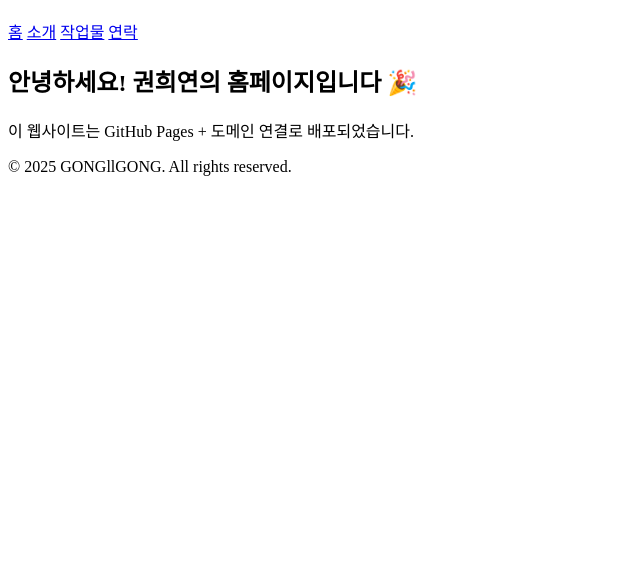
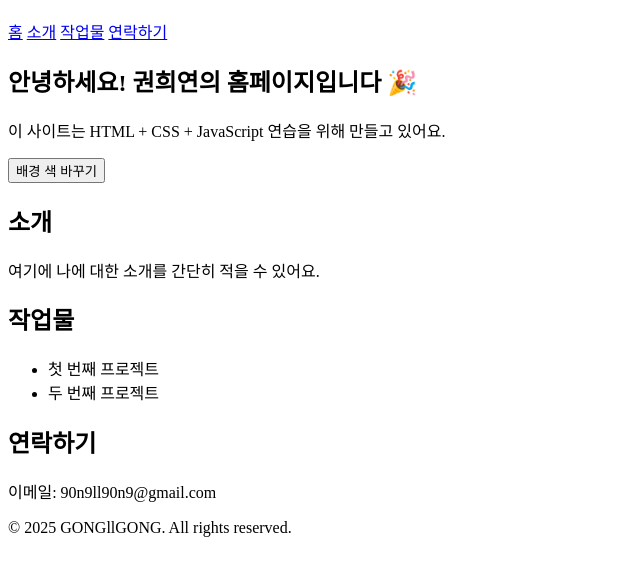
Before and after one commit to GONGllGONG/010-homepage, a plain HTML site: page index.html in a window 1280 px wide. Shown: the part 61-636 px from the top of the page, without its empty margins (0-640 px from the left). Drawn offline with Linux system fonts and the light colour scheme.

Commit message:
update homepage structure

```diff
--- a/index.html
+++ b/index.html
@@ -1,34 +1,66 @@
 <!DOCTYPE html>
 <html lang="ko">
 <head>
-  <meta charset="UTF-8">
-  <meta name="viewport" content="width=device-width, initial-scale=1.0">
-  <title>GONGllGONG Portfolio</title>
-  <link rel="stylesheet" href="style.css">
+  <meta charset="UTF-8" />
+  <meta name="viewport" content="width=device-width, initial-scale=1.0" />
+  <title>GONGllGONG 홈페이지</title>
+
+  <!-- 디자인 파일 (다음 단계에서 만들 예정) -->
+  <link rel="stylesheet" href="style.css" />
 </head>
 <body>
 
-  <!-- 상단 메뉴 -->
-  <header class="header">
-    <h1 class="logo">GONGllGONG</h1>
+  <!-- 🧱 1. 상단 영역: 로고 + 메뉴 -->
+  <header>
+    <h1>GONGllGONG</h1>
     <nav>
-      <a href="index.html">홈</a>
-      <a href="about.html">소개</a>
-      <a href="works.html">작업물</a>
-      <a href="contact.html">연락</a>
+      <a href="#home">홈</a>
+      <a href="#about">소개</a>
+      <a href="#works">작업물</a>
+      <a href="#contact">연락하기</a>
     </nav>
   </header>
 
-  <!-- 메인 소개 섹션 -->
-  <section class="hero">
-    <h2>안녕하세요! 권희연의 홈페이지입니다 🎉</h2>
-    <p>이 웹사이트는 GitHub Pages + 도메인 연결로 배포되었습니다.</p>
-  </section>
+  <!-- 🧱 2. 메인 영역 -->
+  <main>
 
-  <!-- 푸터 -->
-  <footer class="footer">
-    © 2025 GONGllGONG. All rights reserved.
+    <!-- (1) 메인 인사 섹션 -->
+    <section id="home">
+      <h2>안녕하세요! 권희연의 홈페이지입니다 🎉</h2>
+      <p>이 사이트는 HTML + CSS + JavaScript 연습을 위해 만들고 있어요.</p>
+      <!-- 여기에 나중에 버튼 동작(script.js) 넣을 거야 -->
+      <button id="colorToggle">배경 색 바꾸기</button>
+    </section>
+
+    <!-- (2) 소개 섹션 -->
+    <section id="about">
+      <h2>소개</h2>
+      <p>여기에 나에 대한 소개를 간단히 적을 수 있어요.</p>
+    </section>
+
+    <!-- (3) 작업물 섹션 -->
+    <section id="works">
+      <h2>작업물</h2>
+      <ul>
+        <li>첫 번째 프로젝트</li>
+        <li>두 번째 프로젝트</li>
+      </ul>
+    </section>
+
+    <!-- (4) 연락 섹션 -->
+    <section id="contact">
+      <h2>연락하기</h2>
+      <p>이메일: 90n9ll90n9@gmail.com</p>
+    </section>
+
+  </main>
+
+  <!-- 🧱 3. 맨 아래 푸터 -->
+  <footer>
+    <p>© 2025 GONGllGONG. All rights reserved.</p>
   </footer>
 
+  <!-- 동작 파일 (나중에 script.js에서 코드 작성) -->
+  <script src="script.js"></script>
 </body>
 </html>
```
